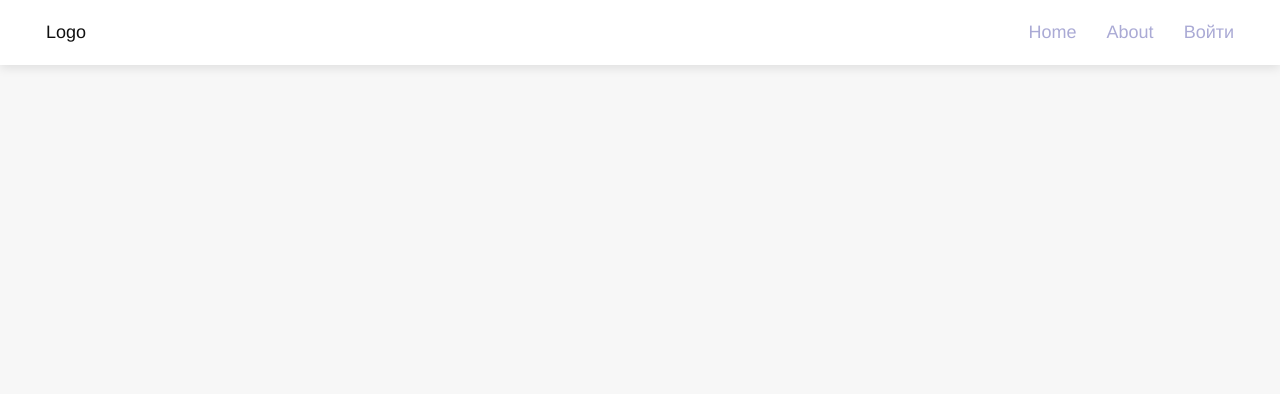
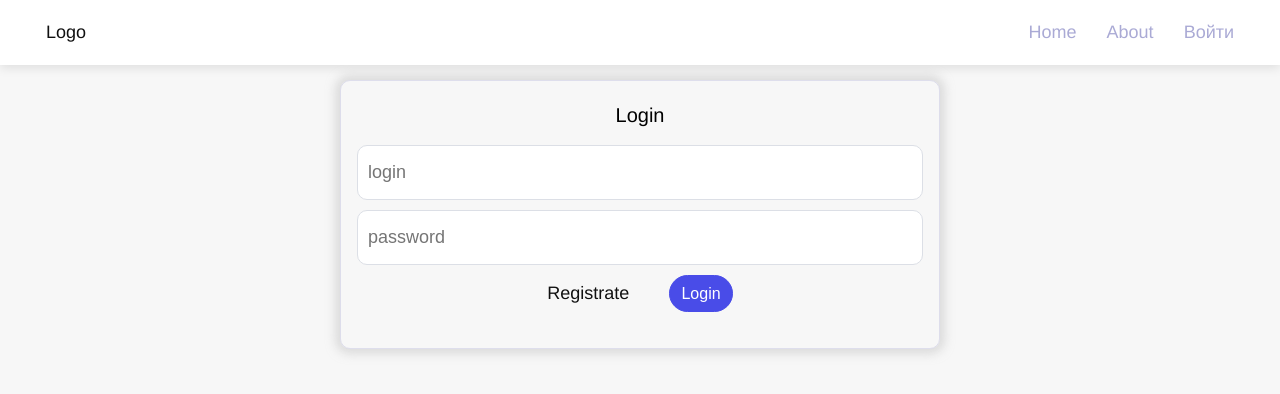
Before and after one commit to KirillGunin/project, a Nuxt app: page /admin/auth in a window 1280 px wide. Shown: the top 394 px of the page. Built offline with nearby package versions, Linux system fonts and the light colour scheme.

Commit message:
created auth page

```diff
--- a/components/UI/Controls/AppInput.vue
+++ b/components/UI/Controls/AppInput.vue
@@ -1,6 +1,12 @@
 <template>
     <div class="control">
-        <input v-bind="$attrs" :value="value" :type="type" @input="$emit('input', $event.target.value)">
+        <input
+            v-bind="$attrs"
+            :value="value"
+            :type="type"
+            :required="required"
+            @input="$emit('input', $event.target.value)"
+            >
     </div>
 </template>
 
@@ -14,6 +20,10 @@
             type: {
                 type: String,
                 default: 'text'
+            },
+            required: {
+                type: Boolean,
+                default: true
             }
         }
     }
--- a/layouts/admin.vue
+++ b/layouts/admin.vue
@@ -9,7 +9,7 @@
 import Header from '@/components/system/Header.vue'
     export default {
         components: { Header },
-
+        middleware: ['auth']
     }
 </script>
 
--- /dev/null
+++ b/middleware/auth.js
@@ -0,0 +1,3 @@
+export default function(context) {
+    console.log(context);
+}
--- /dev/null
+++ b/pages/admin/auth/index.vue
@@ -0,0 +1,62 @@
+<template>
+    <div class="wrapper-content wrapper-content--fixed">
+        <div class="container">
+            <section class="auth">
+                <h1 class="title">Login</h1>
+                <form @submit.prevent="onSubmit" class="auth__form">
+                    <AppInput v-model="user.mail" placeholder="login"/>
+                    <AppInput v-model="user.password" placeholder="password"/>
+                    <div class="controls">
+                        <p class="controls-item">Registrate</p>
+                        <AppButton class="controls-item">Login</AppButton>
+                    </div>
+                </form>
+            </section>
+        </div>
+    </div>
+</template>
+
+<script>
+export default {
+data() {
+    return {
+        user: {
+            mail: '',
+            password: ''
+        }
+    }
+},
+methods: {
+    onSubmit() {
+        console.log(this.user)
+        this.user = {}
+    }
+}
+
+}
+</script>
+
+<style lang="scss">
+.auth {
+    max-width: 600px;
+    margin: 0 auto;
+    text-align: center;
+    border: solid 1px #aaaad555;
+    border-radius: 10px;
+    box-shadow: 0px 0px 10px 5px rgba(194,194,194,0.5);
+    -webkit-box-shadow: 0px 0px 10px 5px rgba(194,194,194,0.5);
+    -moz-box-shadow: 0px 0px 10px 5px rgba(194,194,194,0.5);
+    &__form{
+        margin: 16px;
+    }
+}
+.controls {
+    display: flex;
+    justify-content: center;
+    align-items: center;
+    &-item {
+        margin: 0 20px;
+        cursor: pointer;
+    }
+}
+</style>
```
